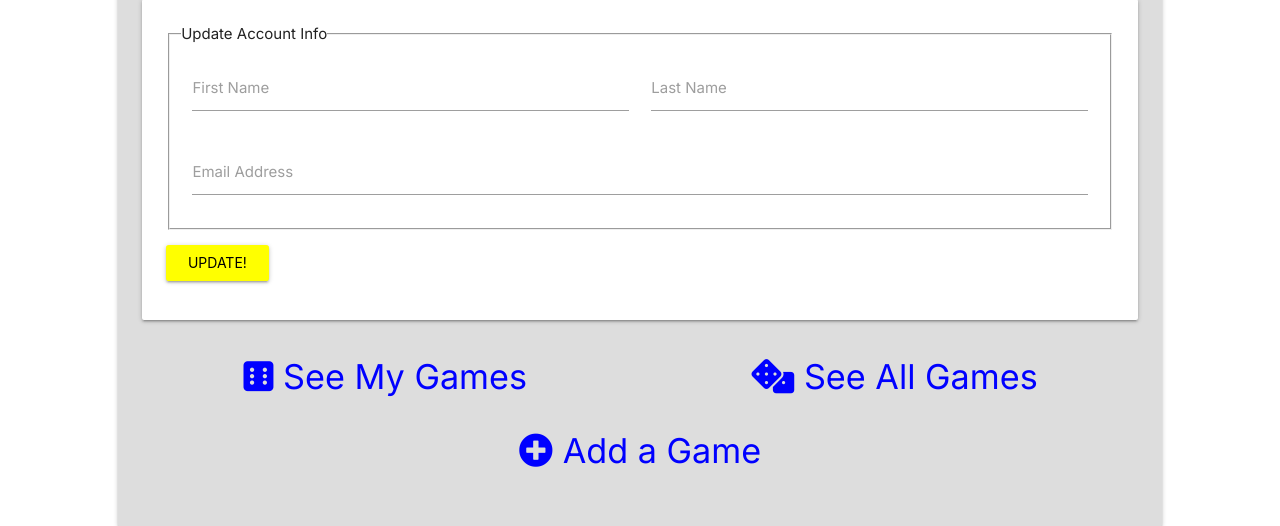
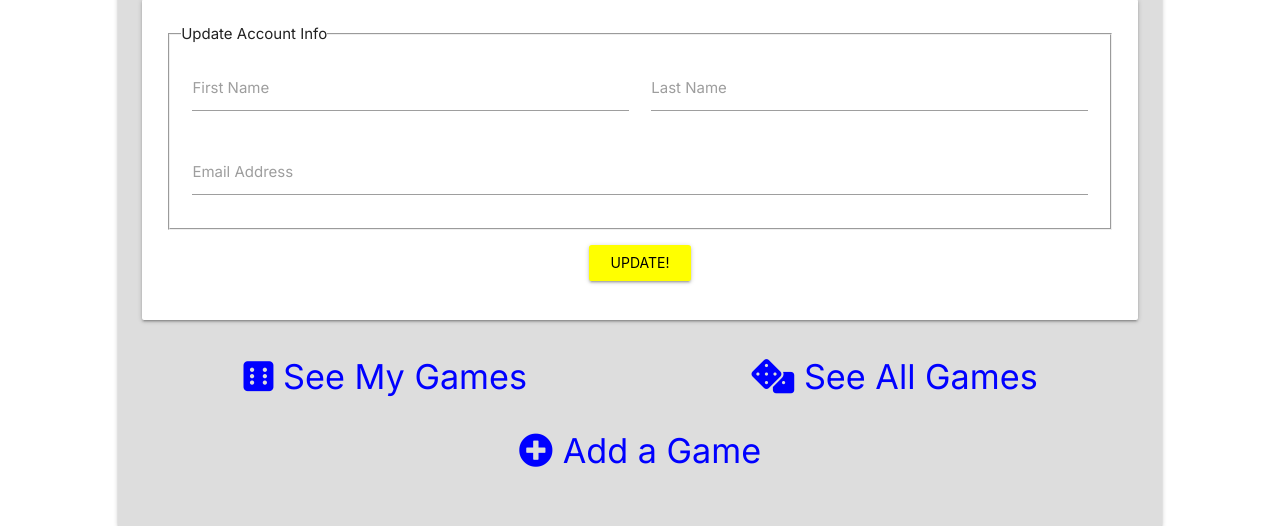
Before and after one commit to kevinoc554/above-board, a Flask app: template aboveboard/templates/profile.html in a window 1280 px wide. Shown: the part 365-891 px from the top of the page. Run offline with Flask 2, Linux system fonts and the light colour scheme; the template is opened without the code that fills it: values that come from a table or form of the project are taken from there, others are empty; some libraries are stand-ins or nearby versions.

Commit message:
style: center the submit button on the profile page

```diff
--- a/aboveboard/templates/profile.html
+++ b/aboveboard/templates/profile.html
@@ -44,7 +44,7 @@
                             {% endif %}
                         </div>
                     </fieldset>
-                    <div class="input-field submit-btn">
+                    <div class="input-field submit-btn text-center">
                         {{ form.submit(class="btn waves-effect waves-light")}}
                     </div>
                 </form>
```
